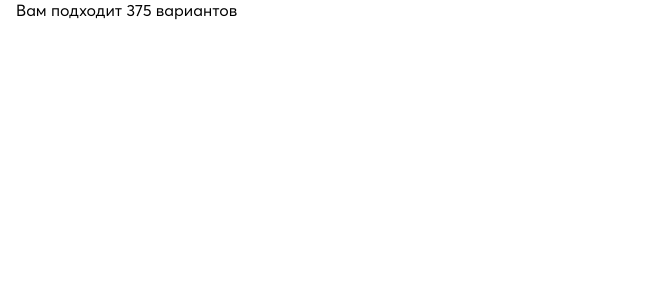
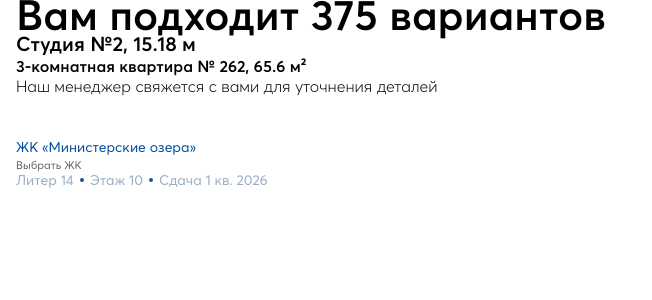
Before and after one commit to ruslan-byte/RRobTest, a Vue app: page / in a window 1280 px wide. Shown: the top 300 px of the page, without its empty margins (0-652 px from the left). Built offline with nearby package versions, Linux system fonts and the light colour scheme.

Commit message:
настроил типографию

```diff
--- a/src/App.vue
+++ b/src/App.vue
@@ -1,6 +1,16 @@
 <template>
   <div class="container" >
     <h2>Вам подходит 375 вариантов</h2>
+    <h3>Студия №2, 15.18 м</h3>
+    <h4>3-комнатная квартира № 262, 65.6 м²</h4>
+    <h5>Наш менеджер свяжется с вами для уточнения деталей</h5>
+    <a href="#">ЖК «Министерские озера» </a>
+    <p>Выбрать ЖК</p>
+    <ul>
+    	<li>Литер 14</li>
+    	<li>Этаж 10</li>
+    	<li>Сдача 1 кв. 2026</li>
+    </ul>
   </div>
 </template>
 <script>
--- a/src/assets/main.scss
+++ b/src/assets/main.scss
@@ -1,4 +1,4 @@
+@import './scss/reset.scss';
 @import './scss/fonts.scss';
 @import './scss/variables.scss';
-@import './scss/reset.scss';
 @import './scss/default.scss';
--- a/src/assets/scss/default.scss
+++ b/src/assets/scss/default.scss
@@ -11,3 +11,77 @@
 {
 	font-family: "Averta CY";
 }
+h2
+{
+	font-size: 28px;
+	font-weight: 600;
+	line-height: 31px;
+}
+h3
+{
+	font-size: 20px;
+	font-weight: 700;
+}
+h4
+{
+	font-size: 16px;
+	font-weight: 600;
+}
+h5
+{
+	font-size: 16px;
+	font-weight: 300;
+	margin-bottom: 40px;
+}
+a
+{
+	display: inline-block;
+	color: $blue;
+	font-size: 14px;
+	line-height: 14px;
+	margin-bottom: 6px;
+	&:hover
+	{
+		text-decoration: underline;
+	}
+}
+p
+{
+	color: $gray;
+	font-size: 11px;
+	line-height: 11px;
+}
+
+ul
+{
+	display: flex;
+	justify-content: flex-start;
+	gap: 16px;
+}
+li
+{
+	color:$light-gray;
+	font-size: 14px;
+	position: relative;
+	&:not(:first-child)::before
+	{
+		content:"";
+		position:absolute;
+		left:-10px;
+		top:calc(50% - 2px);
+		background: $blue-second;
+		height: 4px;
+		width: 4px;
+		border-radius: 50%;
+	}
+}
+
+@media (min-width: $tablet)
+{
+	h2{font-size: 32px;}
+	h3{font-style: 28px;}
+}
+@media (min-width: $desktop)
+{
+	h2{font-size: 42px;}
+}
--- a/src/assets/scss/variables.scss
+++ b/src/assets/scss/variables.scss
@@ -17,9 +17,11 @@ $mainFontWeight:		$regular;
 /* Основные цвета */
 $accent-color:			#f4b600;
 $secondary-color: 		#6a7678;
-
+$blue:					#004F9E;
+$blue-second:			#224E9C;
+$gray:					#666666;
+$light-gray:			#9AADC6;
 /* Разрешения */
-$mobile:				768px;
-$tablet:				769px;
+$tablet:				768px;
 $desktop:				1024px;
 $widescreen:			1302px;
```
